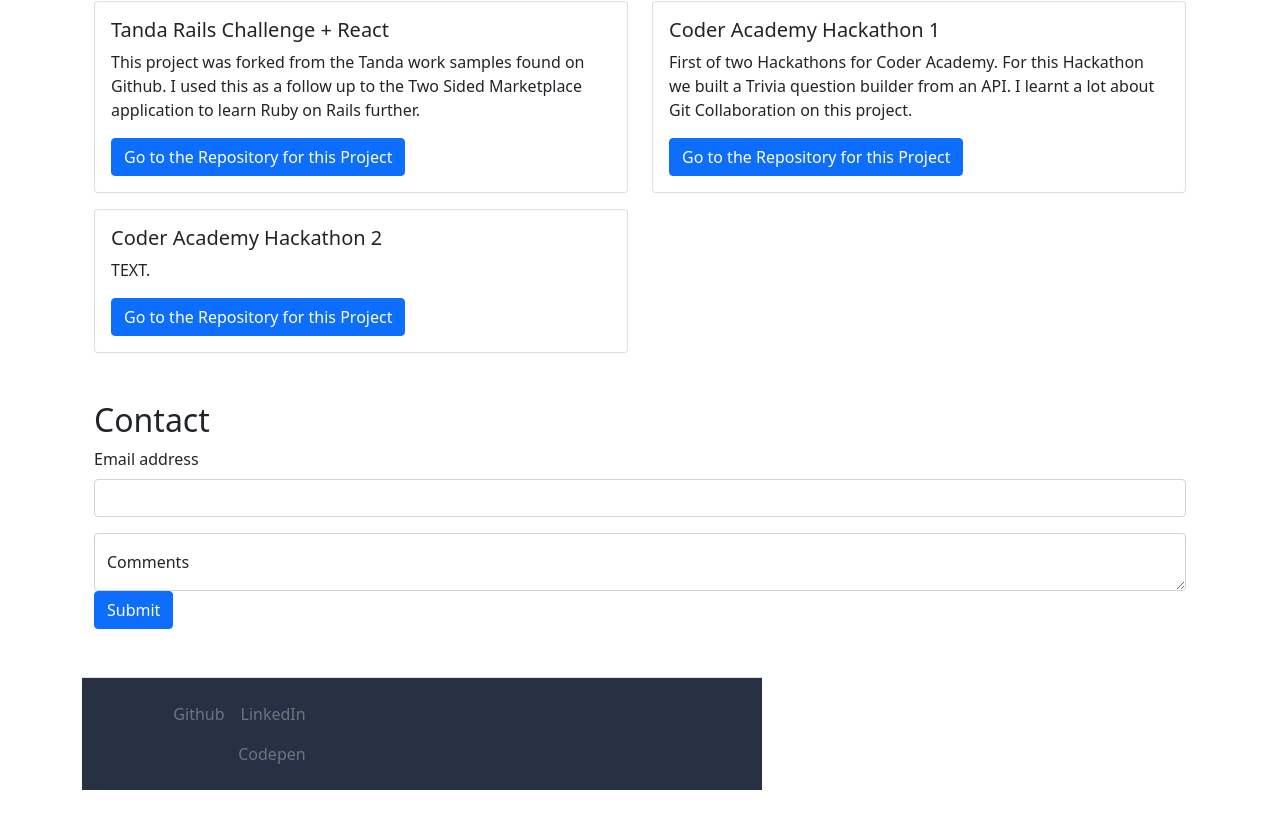
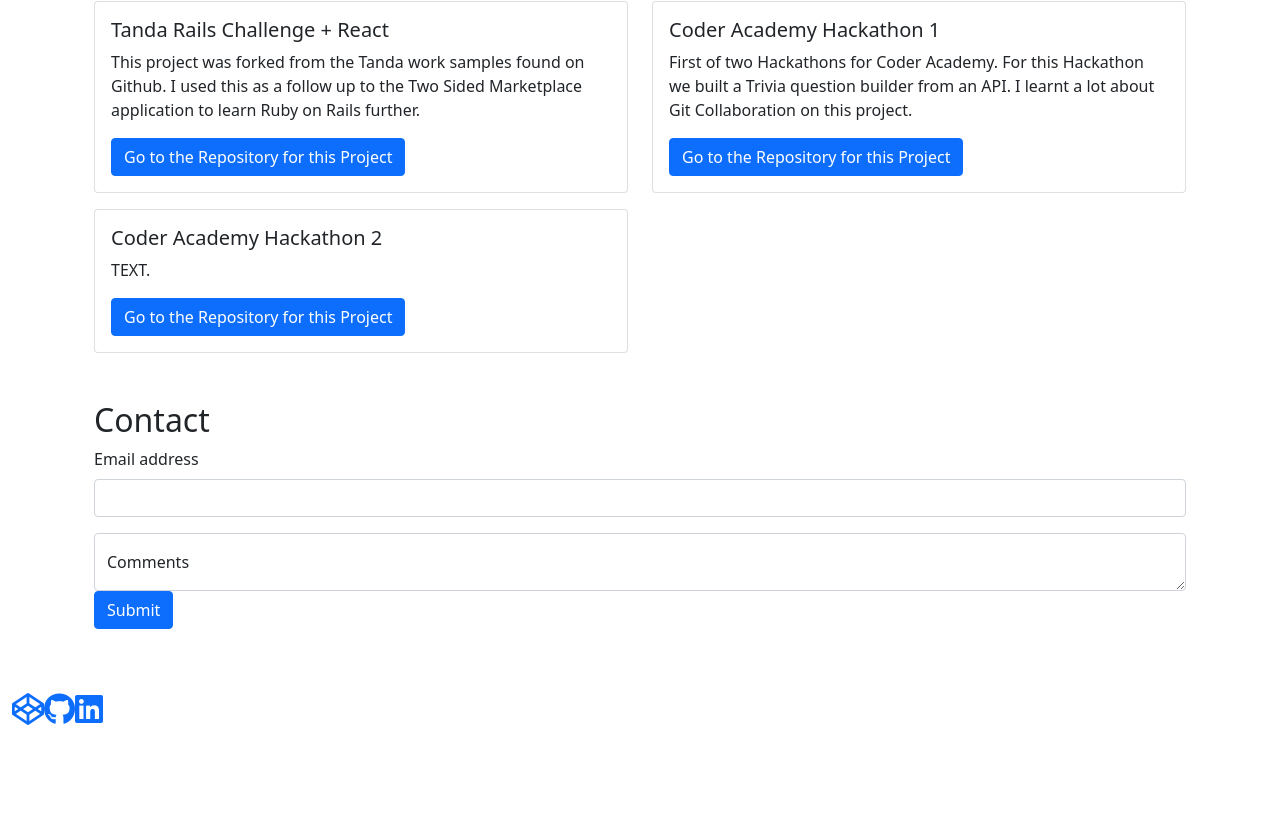
Before and after one commit to benaitcheson/portfolio-react, a React (Create React App) app: page / in a window 1280 px wide. Shown: the part 905-1719 px from the top of the page. After the commit the page ends 1672 px from the top, so only its background shows below. Built offline with nearby package versions, Linux system fonts and the light colour scheme.

Commit message:
playing around with the footer

```diff
--- a/public/index.html
+++ b/public/index.html
@@ -3,6 +3,9 @@
   <head>
     <meta charset="UTF-8" />
     <meta name="viewport" content="width=device-width, initial-scale=1.0" />
+    <meta name="description" content="Portfolio website built in React" />
+    <meta name="author" content="Ben Aitcheson" />
+    <meta name="generator" content="Ben 0.01" />
 
     <!-- Bootstrap CDN -->
     <link
@@ -11,6 +14,9 @@
       integrity="sha384-1BmE4kWBq78iYhFldvKuhfTAU6auU8tT94WrHftjDbrCEXSU1oBoqyl2QvZ6jIW3"
       crossorigin="anonymous"
     />
+
+    <!-- Font Awesome CDN -->
+    <script src="https://kit.fontawesome.com/a076d05399.js"></script>
 
     <title>Ben Aitcheson - Portfolio</title>
   </head>
--- a/src/components/Footer.js
+++ b/src/components/Footer.js
@@ -3,14 +3,14 @@ import React from 'react';
 
 const Footer = () => {
     return (
-        <div class="container">
-            <footer class="d-flex flex-wrap justify-content-between align-items-center py-3 my-4 border-top">
-                <ul class="nav col-md-4 justify-content-end">
-                    <li class="nav-item"><a href="https://github.com/benaitcheson" class="nav-link px-2 text-muted">Github</a></li>
-                    <li class="nav-item"><a href="https://www.linkedin.com/in/ben-aitcheson-75963b84/" class="nav-link px-2 text-muted">LinkedIn</a></li>
-                    <li class="nav-item"><a href="https://codepen.io/benaitcheson" class="nav-link px-2 text-muted">Codepen</a></li>
-                </ul>
-            </footer>
+        <div class="container-fluid">
+            <div class="py-3 my-4">
+                <div class="col">
+                    <a href="https://codepen.io/benaitcheson"><i class="fab fa-codepen fa-2x"></i></a>
+                    <a href="https://github.com/benaitcheson"><i class="fab fa-github fa-2x"></i></a>
+                    <a href="https://www.linkedin.com/in/ben-aitcheson-75963b84/"><i class="fab fa-linkedin fa-2x"></i></a>
+                </div>
+            </div>
         </div>
     )
 }
--- a/src/style.css
+++ b/src/style.css
@@ -1,12 +1,5 @@
 .navbar {
   background-color: #78a1bb;
-}
-
-footer {
-  background-color: #283044;
-  width: auto;
-  max-width: 680px;
-  padding: 0 15px;
 }
 
 /* Colour Pallette */
```
